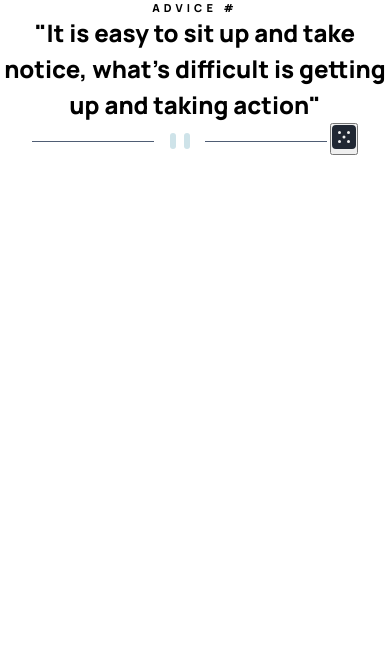
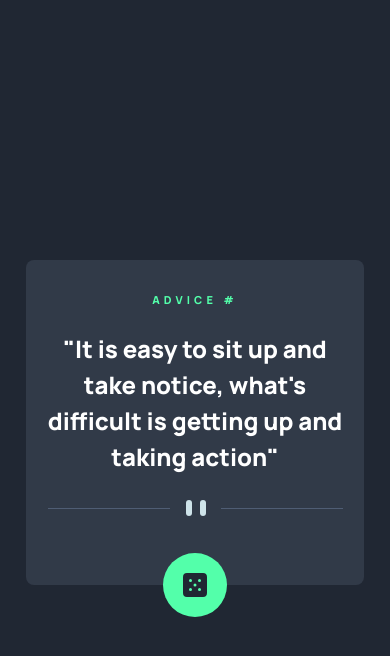
Before and after one commit to andrew2764/quote-generator, a plain HTML site: page index.html in a window 390 px wide. Drawn offline with Linux system fonts and the light colour scheme.

Commit message:
Finish mobile view UI

```diff
--- a/index.html
+++ b/index.html
@@ -22,7 +22,7 @@
     <div class="container">
       <p class="title">Advice #<!-- Advice ID goes here --></p>
       <h1 class="advice">"It is easy to sit up and take notice, what's difficult is getting up and taking action"</h1>
-      <img src="./images/pattern-divider-mobile.svg" alt="divider">
+      <img src="./images/pattern-divider-mobile.svg" alt="divider" class="divider">
       <button class="roll"><img src="./images/icon-dice.svg" alt="dice icon"></button>
     </div>
   </main>
--- a/style.css
+++ b/style.css
@@ -7,17 +7,54 @@
   font-weight: 800;
 }
 
+img {
+  max-width: 100%;
+}
+
 body {
   text-align: center;
+  background-color: #202733;
+  height: 100vh;
+  display: flex;
+  align-items: center;
+  justify-content: center;
+}
+
+.container {
+  background-color: #313a48;
+  width: 90%;
+  margin: 0 auto;
+  border-radius: 8px;
+  max-width: 375px;
+  padding: 2em 1em 0;
 }
 
 .title {
   text-transform: uppercase;
   font-size: 11px;
   letter-spacing: 0.375em;
+  color: #53ffaa;
 }
 
 .advice {
   font-size: 24px;
   line-height: 1.5em;
+  color: white;
+  margin: 1em 0;
 }
+
+button.roll {
+  cursor: pointer;
+  border: none;
+  display: flex;
+  margin: 0 auto;
+  padding: 1.5em;
+  border-radius: 100%;
+  background-color: #53ffaa;
+  transform: translateY(50%);
+}
+
+button.roll:hover {
+  transition: 0.3s;
+  box-shadow: 0 0 30px #53ffaa;
+}
```
